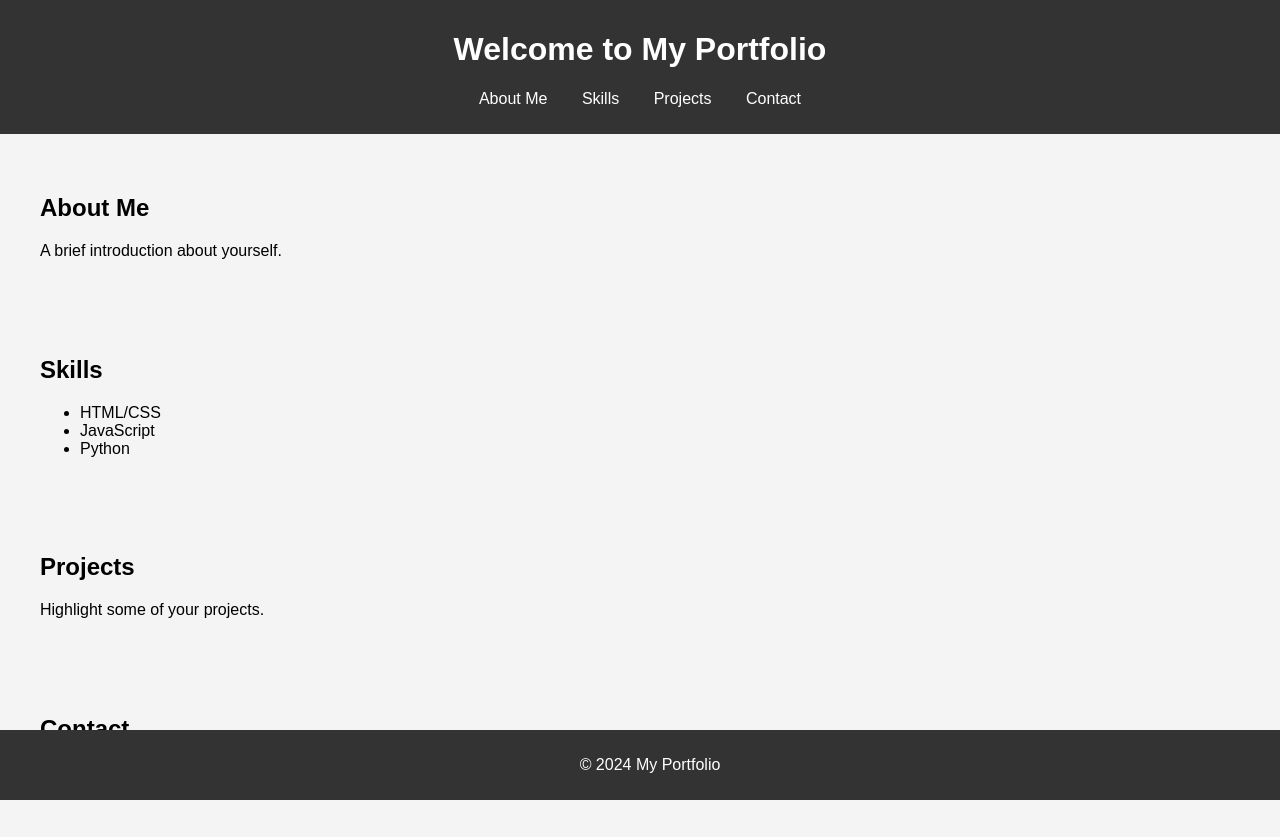
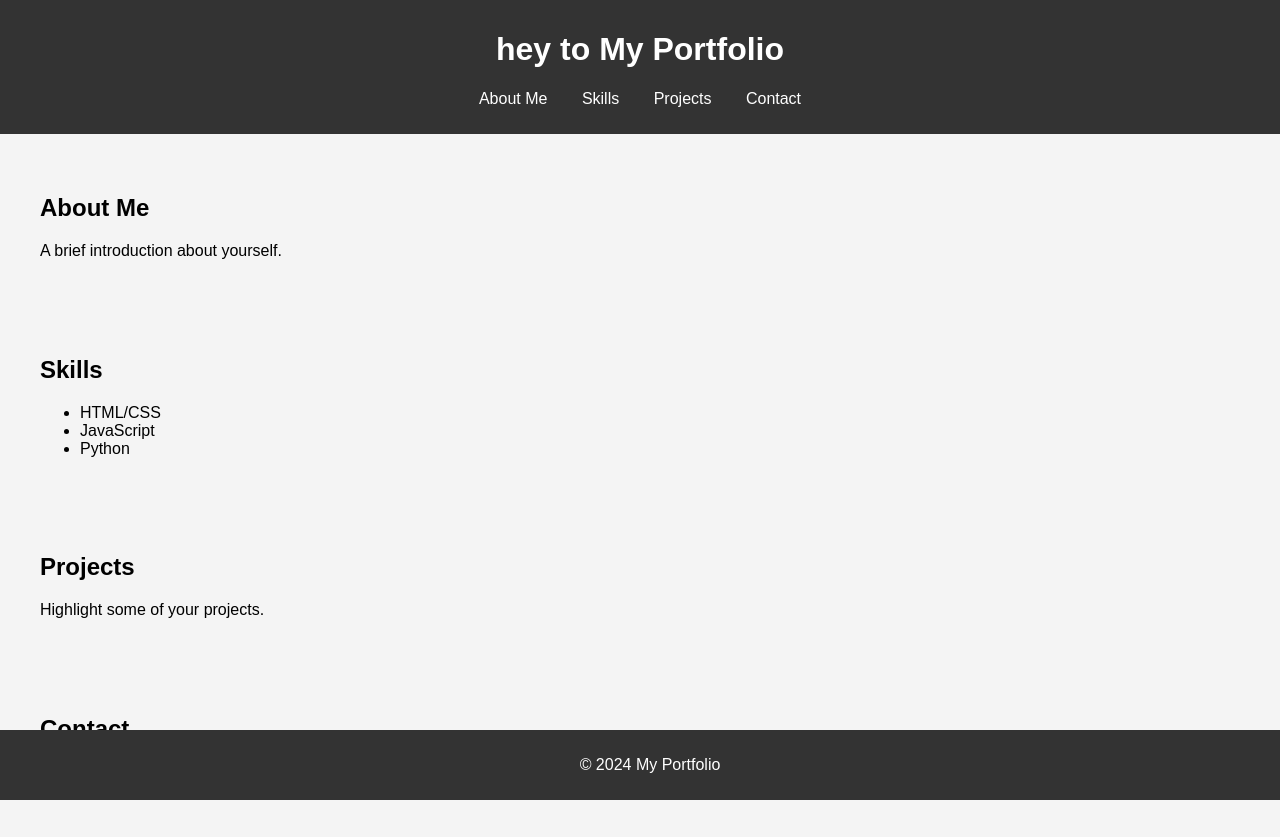
Before and after one commit to uh-JAY/My_Protofolio, a plain HTML site: page index.html in a window 1280 px wide. Drawn offline with Linux system fonts and the light colour scheme.

Commit message:
index.html

```diff
--- a/index.html
+++ b/index.html
@@ -8,7 +8,7 @@
 </head>
 <body>
     <header>
-        <h1>Welcome to My Portfolio</h1>
+        <h1>hey to My Portfolio</h1>
         <nav>
             <ul>
                 <li><a href="#about">About Me</a></li>
```
